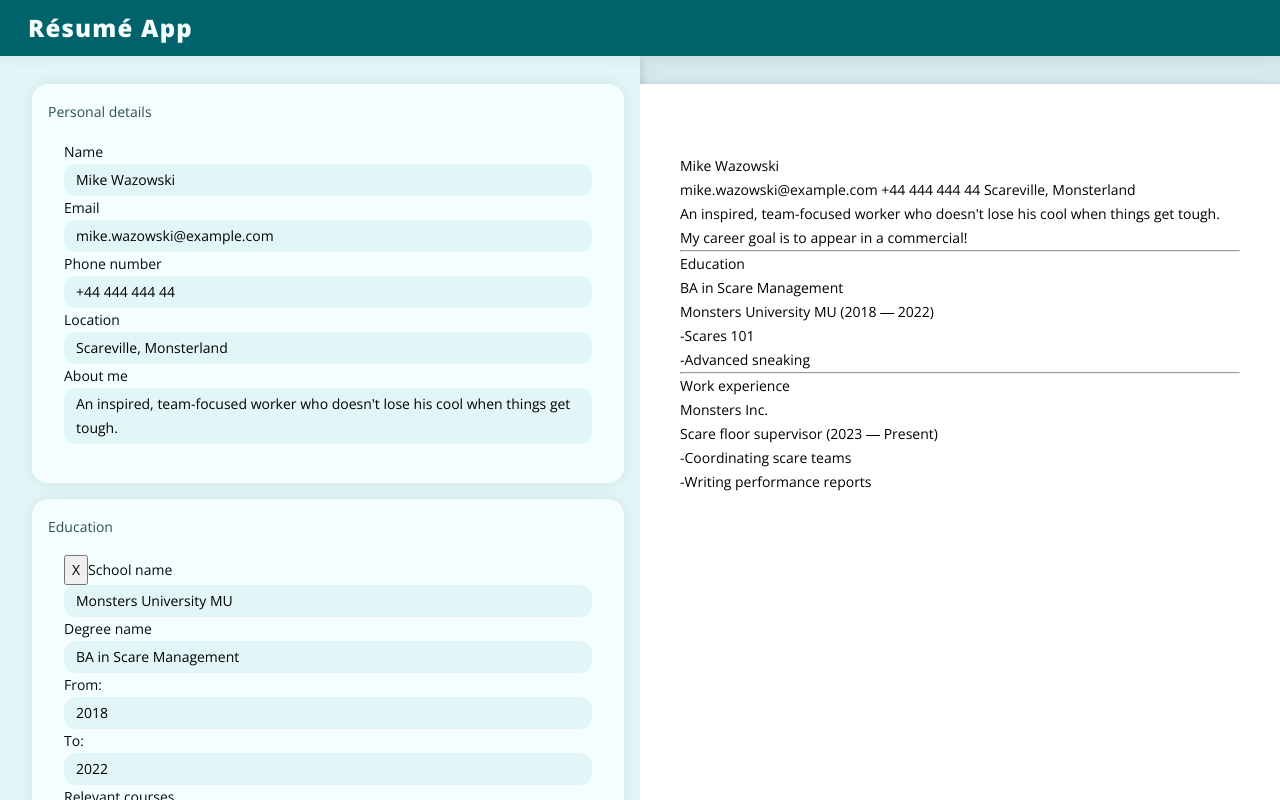
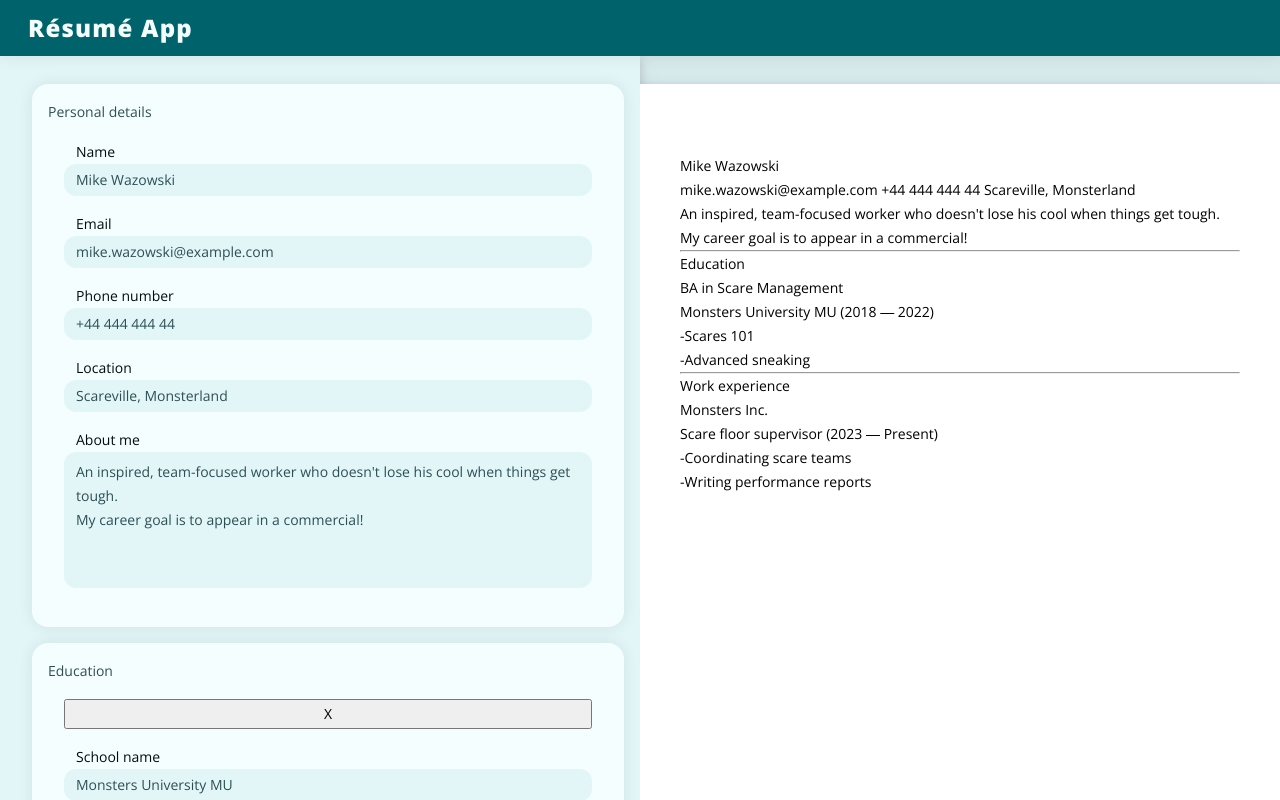
Before and after one commit to vicpues/odin-cv, a React (Vite) app: page / in a window 1280 px wide. Built offline with nearby package versions, Linux system fonts and the light colour scheme.

Commit message:
feat: More input styling

```diff
--- a/src/App.css
+++ b/src/App.css
@@ -6,7 +6,7 @@
   height: 100%;
 }
 
-#root {
+body {
   --nav-height: 3.5rem;
 }
 
--- a/src/components/Form/Input/Input.css
+++ b/src/components/Form/Input/Input.css
@@ -1,14 +1,36 @@
 .input-container {
-  input,
-  textarea {
+  .input,
+  .input-label {
+    padding-inline: var(--margin-s);
+  }
+
+  .input-label {
+    color: var(--text);
+  }
+
+  .input {
     border: none;
     border-radius: var(--margin-s);
     background-color: var(--bg);
-    padding: var(--margin-xxs) var(--margin-s);
     width: 100%;
+    color: var(--text-muted);
+
+    &:focus {
+      outline-color: var(--border);
+    }
+
+    &::placeholder {
+      color: var(--border);
+      font-style: italic;
+    }
+  }
+
+  input {
+    padding-block: var(--margin-xxs);
   }
 
   textarea {
-    height: max-content;
+    padding-block: var(--margin-xs);
+    resize: none;
   }
 }
--- a/src/components/Form/Input/Input.jsx
+++ b/src/components/Form/Input/Input.jsx
@@ -21,7 +21,7 @@
 
   return (
     <label className="input-container">
-      <span>{label}</span>
+      <span className="input-label">{label}</span>
       {icon}
       {type === "textarea" ? (
         <TextareaElement {...fieldProps} />
@@ -33,14 +33,21 @@
 }
 
 function InputElement(props) {
-  return <input {...props} onChange={props.onChange || handleChange} />;
+  return (
+    <input
+      className="input"
+      {...props}
+      onChange={props.onChange || handleChange}
+    />
+  );
 }
 
 function TextareaElement(props) {
   return (
     <textarea
+      className="input"
       {...props}
-      style={{ resize: "none" }}
+      rows={5}
       onChange={handleChange}
     ></textarea>
   );
--- a/src/components/Form/InputGroup/InputGroup.css
+++ b/src/components/Form/InputGroup/InputGroup.css
@@ -1,4 +1,7 @@
 .input-group {
+  display: flex;
+  flex-direction: column;
+  gap: var(--margin-m);
   padding: var(--margin-m);
 
   &.extensible {
```
